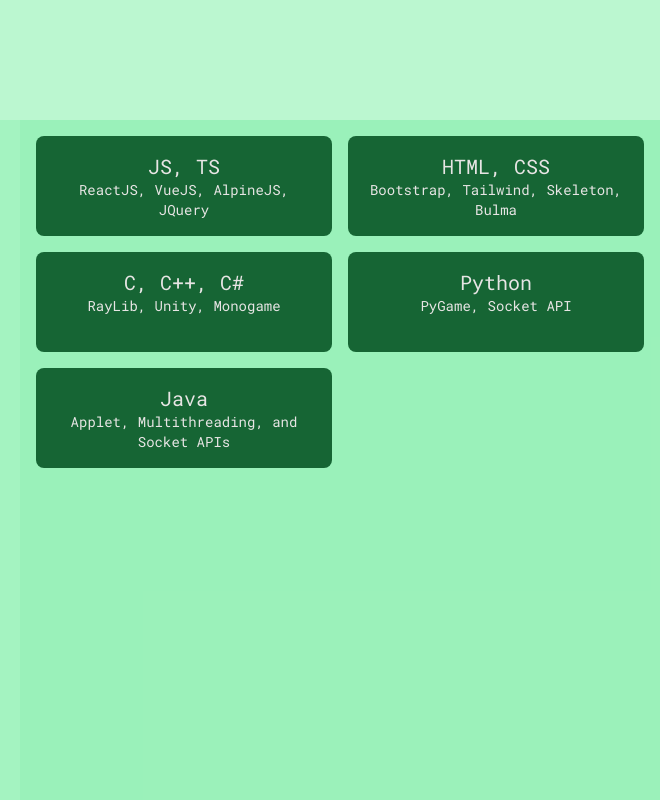
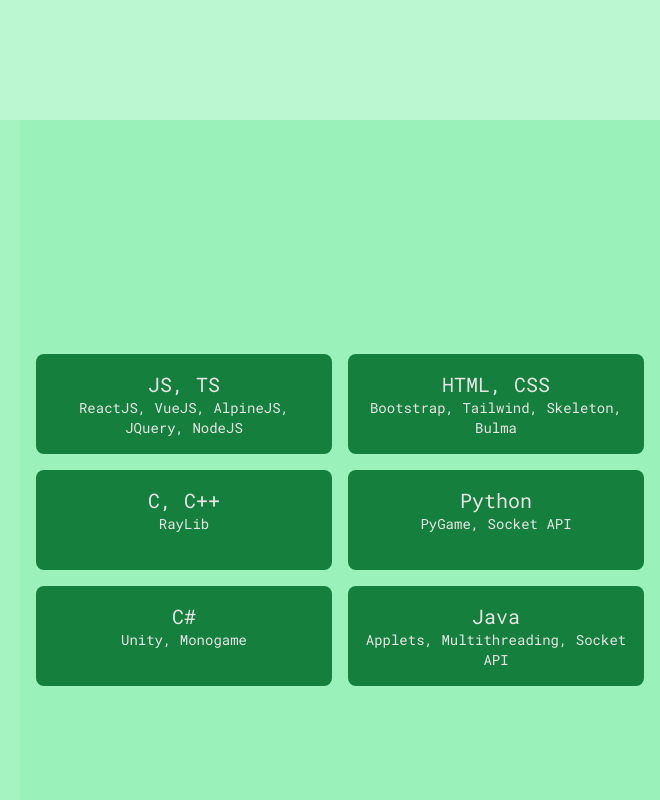
Before and after one commit to ahhmerrr/site, a website: page docs/index.html in a window 1280 px wide. Shown: the part 680-1480 px from the top of the page, 620-1280 px from the left. Drawn offline with nearby package versions, Linux system fonts and the light colour scheme; a web font is replaced by a local one.

Commit message:
Info section done 🤓

```diff
--- a/docs/index.html
+++ b/docs/index.html
@@ -129,12 +129,14 @@
                             </p>
                         </div>
                     </div>
-                    <div class="w-1/2 h-full p-4 bg-green-400 bg-opacity-10">
+                    <div
+                        class="w-1/2 h-full p-4 bg-green-400 bg-opacity-10 flex items-center"
+                    >
                         <div
                             class="h-fit grid grid-cols-2 grid-rows-3 gap-4 bg-opacity-0"
                         >
                             <div
-                                class="p-4 bg-green-800 border-green-800 rounded-lg"
+                                class="p-4 bg-green-700 border-green-700 rounded-lg"
                             >
                                 <p
                                     class="text-md sm:text-lg md:text-xl font-roboto-mono text-stone-200 text-center"
@@ -144,11 +146,11 @@
                                 <p
                                     class="text-xs sm:text-sm md:text-md font-roboto-mono text-stone-200 text-center"
                                 >
-                                    ReactJS, VueJS, AlpineJS, JQuery
+                                    ReactJS, VueJS, AlpineJS, JQuery, NodeJS
                                 </p>
                             </div>
                             <div
-                                class="p-4 bg-green-800 border-green-800 rounded-lg"
+                                class="p-4 bg-green-700 border-green-800 rounded-lg"
                             >
                                 <p
                                     class="text-md sm:text-lg md:text-xl font-roboto-mono text-stone-200 text-center"
@@ -162,21 +164,21 @@
                                 </p>
                             </div>
                             <div
-                                class="p-4 bg-green-800 border-green-800 rounded-lg"
+                                class="p-4 bg-green-700 border-green-800 rounded-lg"
                             >
                                 <p
                                     class="text-md sm:text-lg md:text-xl font-roboto-mono text-stone-200 text-center"
                                 >
-                                    C, C++, C#
+                                    C, C++
                                 </p>
                                 <p
                                     class="text-xs sm:text-sm md:text-md font-roboto-mono text-stone-200 text-center"
                                 >
-                                    RayLib, Unity, Monogame
+                                    RayLib
                                 </p>
                             </div>
                             <div
-                                class="p-4 bg-green-800 border-green-800 rounded-lg"
+                                class="p-4 bg-green-700 border-green-800 rounded-lg"
                             >
                                 <p
                                     class="text-md sm:text-lg md:text-xl font-roboto-mono text-stone-200 text-center"
@@ -190,7 +192,21 @@
                                 </p>
                             </div>
                             <div
-                                class="p-4 bg-green-800 border-green-800 rounded-lg"
+                                class="p-4 bg-green-700 border-green-800 rounded-lg"
+                            >
+                                <p
+                                    class="text-md sm:text-lg md:text-xl font-roboto-mono text-stone-200 text-center"
+                                >
+                                    C#
+                                </p>
+                                <p
+                                    class="text-xs sm:text-sm md:text-md font-roboto-mono text-stone-200 text-center"
+                                >
+                                    Unity, Monogame
+                                </p>
+                            </div>
+                            <div
+                                class="p-4 bg-green-700 border-green-800 rounded-lg"
                             >
                                 <p
                                     class="text-md sm:text-lg md:text-xl font-roboto-mono text-stone-200 text-center"
@@ -200,7 +216,9 @@
                                 <p
                                     class="text-xs sm:text-sm md:text-md font-roboto-mono text-stone-200 text-center"
                                 >
-                                    Applet, Multithreading, and Socket APIs
+                                    Applets, Multi<span class="lg:hidden"
+                                        >-</span
+                                    >threading, Socket API
                                 </p>
                             </div>
                         </div>
```
Also changed, not shown: docs/styles.css.
